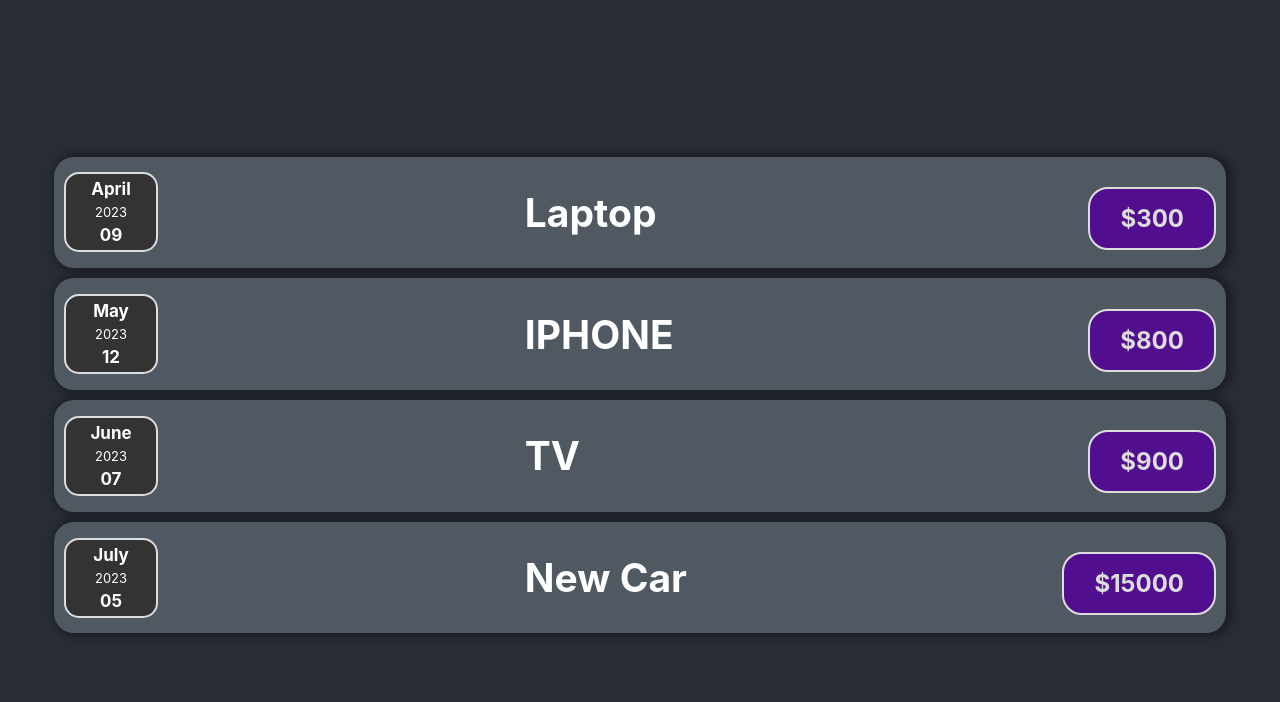
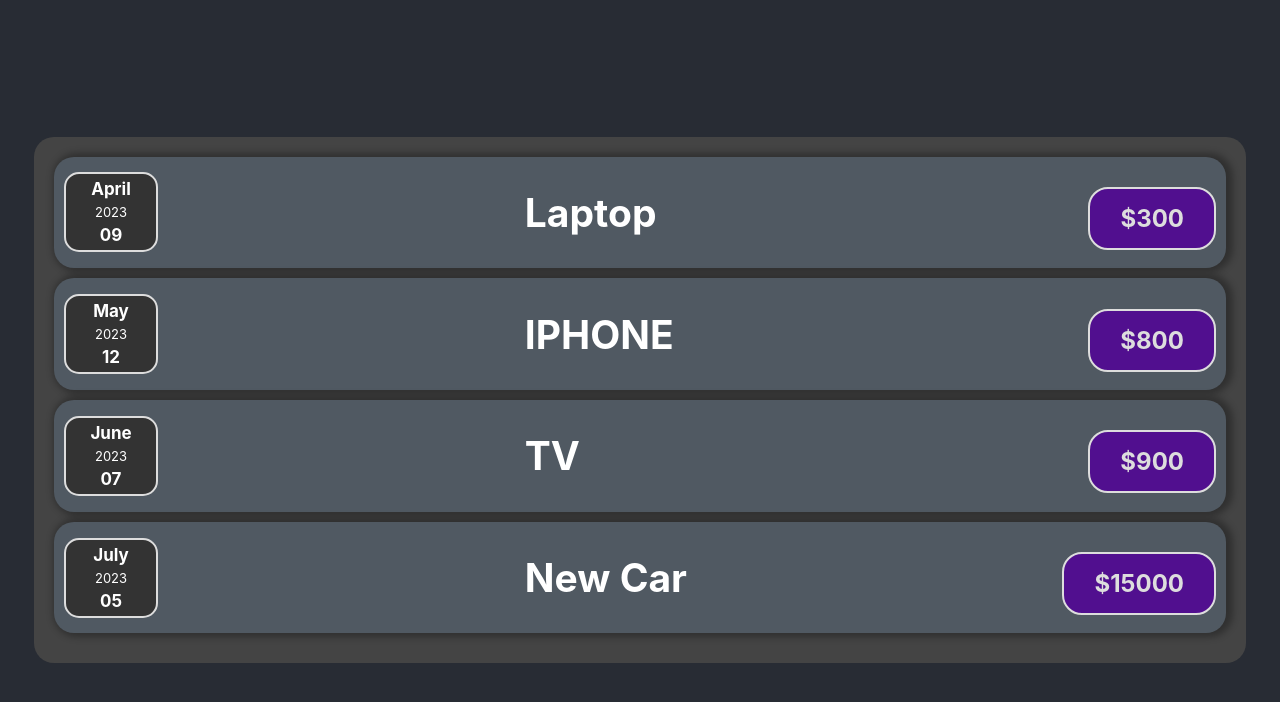
Before and after one commit to Moslihbadr/react-practice, a React (Create React App) app: page / in a window 1280 px wide. Shown: the top 702 px of the page. Built offline with nearby package versions, Linux system fonts and the light colour scheme.

Commit message:
add Expenses component

```diff
--- a/src/App.js
+++ b/src/App.js
@@ -1,5 +1,5 @@
 import "./App.css";
-import ExpenseItem from "./components/ExpenseItem";
+import Expenses from "./components/Epenses";
 
 function App() {
   const expenses = [
@@ -30,30 +30,7 @@
   ];
   return (
     <div className="App">
-      <ExpenseItem
-        date={expenses[0].date}
-        title={expenses[0].title}
-        amount={expenses[0].amount}
-      >
-      </ExpenseItem>
-      <ExpenseItem
-        date={expenses[1].date}
-        title={expenses[1].title}
-        amount={expenses[1].amount}
-      >
-      </ExpenseItem>
-      <ExpenseItem
-        date={expenses[2].date}
-        title={expenses[2].title}
-        amount={expenses[2].amount}
-      >
-      </ExpenseItem>
-      <ExpenseItem
-        date={expenses[3].date}
-        title={expenses[3].title}
-        amount={expenses[3].amount}
-      >
-      </ExpenseItem>
+      <Expenses expense = {expenses}/>
     </div>
   );
 }
--- /dev/null
+++ b/src/components/Epenses.js
@@ -0,0 +1,31 @@
+import ExpenseItem from "./ExpenseItem";
+import './Expenses.css'
+
+function Expenses(props) {
+  return (
+    <div className="expenses-container">
+        <ExpenseItem
+          date={props.expense[0].date}
+          title={props.expense[0].title}
+          amount={props.expense[0].amount}
+        />
+        <ExpenseItem
+          date={props.expense[1].date}
+          title={props.expense[1].title}
+          amount={props.expense[1].amount}
+        />
+        <ExpenseItem
+          date={props.expense[2].date}
+          title={props.expense[2].title}
+          amount={props.expense[2].amount}
+        />
+        <ExpenseItem
+          date={props.expense[3].date}
+          title={props.expense[3].title}
+          amount={props.expense[3].amount}
+        />
+      </div>
+  )
+}
+
+export default Expenses;
--- /dev/null
+++ b/src/components/ExpenseDate.js
@@ -0,0 +1,17 @@
+import './ExpenseDate.css'
+
+function ExpenseDate(props) {
+  const month = props.date.toLocaleString('en-US', {month: 'long'});
+  const year = props.date.getFullYear();
+  const day = props.date.toLocaleString('en-US', {day: '2-digit'});
+
+  return (
+    <div className='expense-date'>
+      <div className='month'>{month}</div>
+      <div className='year'>{year}</div>
+      <div className='day'>{day}</div>
+    </div>
+  )
+}
+
+export default ExpenseDate;
--- a/src/components/ExpenseItem.js
+++ b/src/components/ExpenseItem.js
@@ -1,17 +1,11 @@
+import ExpenseDate from './ExpenseDate';
 import './ExpenseItem.css'
 
 function ExpenseItem(props) {
-  const month = props.date.toLocaleString('en-US', {month: 'long'});
-  const year = props.date.getFullYear();
-  const day = props.date.toLocaleString('en-US', {day: '2-digit'});
 
   return (
     <div className="expenseItem">
-      <div className='expense-date'>
-        <div className='month'>{month}</div>
-        <div className='year'>{year}</div>
-        <div className='day'>{day}</div>
-      </div>
+      <ExpenseDate date= {props.date} />
       <div className='expenseItem-description'>
         <h2>{props.title}</h2>
         <div className='expenseItem-amount'>${props.amount}</div>
--- /dev/null
+++ b/src/components/Expenses.css
@@ -0,0 +1,5 @@
+.expenses-container {
+  padding: 20px;
+  border-radius: 20px;
+  background-color: #444;
+}
```
Also changed, not shown: src/components/ExpenseDate.css (added).
